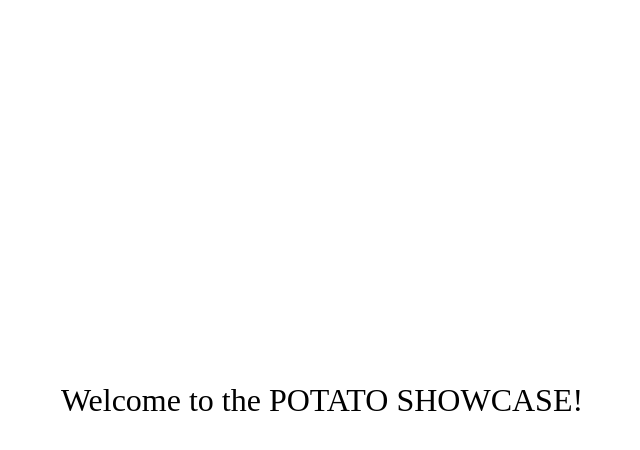
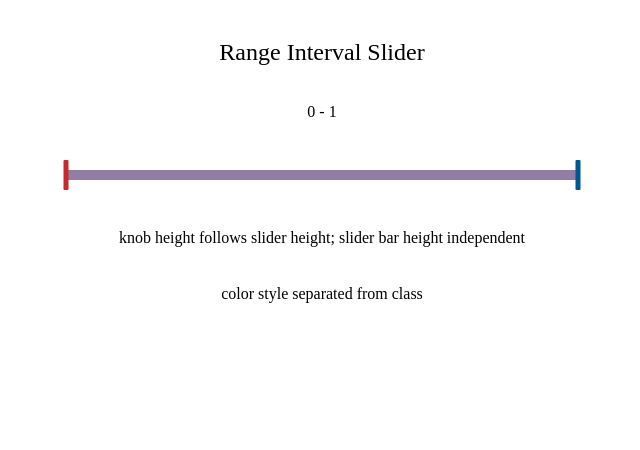
Before and after one commit to smellypotato/showcase, a React (Create React App) app: page /range-interval-slider in a window 1280 px wide. Shown: the top 450 px of the page, without its empty margins (318-958 px from the left). Built offline with nearby package versions, Linux system fonts and the light colour scheme.

Commit message:
prepare range interval slider

```diff
--- a/src/App.tsx
+++ b/src/App.tsx
@@ -3,6 +3,7 @@ import { BrowserRouter, Route, Switch } from "react-router-dom";
 import { ColorPickerPage } from './components/colorPicker/colorPickerPage';
 import { Home } from './components/home/home';
 import { IntervalSliderPage } from './components/intervalSlider/intervalSliderPage';
+import { RangeIntervalSliderPage } from './components/rangeIntervalSlider/rangeIntervalSliderPage';
 import { RangeSliderPage } from './components/rangeSlider/rangeSliderPage';
 import { SliderPage } from './components/slider/sliderPage';
 
@@ -16,6 +17,7 @@ export default class App extends React.Component<{}, {}> {
                         <Route exact path="/slider"><SliderPage /></Route>
                         <Route exact path="/interval-slider"><IntervalSliderPage /></Route>
                         <Route exact path="/range-slider"><RangeSliderPage /></Route>
+                        <Route exact path="/range-interval-slider"><RangeIntervalSliderPage /></Route>
                         <Route path="/"><Home /></Route>
                     </Switch>
                 </BrowserRouter>
--- /dev/null
+++ b/src/components/rangeIntervalSlider/rangeIntervalSlider.css
@@ -0,0 +1,23 @@
+.range-interval-slider {
+    display: flex;
+    align-items: center;
+    position: relative;
+    width: 100%;
+    height: 100%;
+}
+.range-interval-slider-bar {
+    width: 100%; /* always same as slider */
+    display: flex;
+    justify-content: flex-start; /* for positioning slider-fill */
+    overflow: hidden; /* for easy styling slider-fill */
+}
+.range-interval-slider-position {
+    width: 0;
+    height: 100%; /* for sizing slider-knob */
+    position: absolute;
+}
+.range-interval-slider-knob {
+    height: 100% !important; /* need to same as slider height*/
+    transform: translateX(-50%);
+}
+.range-interval-slider-fill { height: 100% }
--- /dev/null
+++ b/src/components/rangeIntervalSlider/rangeIntervalSlider.tsx
@@ -0,0 +1,76 @@
+import { useEffect, useRef, useState } from "react";
+import "./rangeIntervalSlider.css";
+
+export const RangeIntervalSlider = (props: { barColor: string, fillColor: string, barClass: string, minKnobClass: string, maxKnobClass: string, stopOnOverlap: boolean, onChangeMin: Function, onChangeMax: Function }) => {
+    let sliderRef = useRef<HTMLDivElement>(null);
+    let knobRef: [React.RefObject<HTMLDivElement>, React.RefObject<HTMLDivElement>] = [useRef<HTMLDivElement>(null), useRef<HTMLDivElement>(null)];
+    let [minKnobPos, setminKnobPos] = useState(0);
+    let [maxKnobPos, setmaxKnobPos] = useState(1);
+    let [activeKnob, setActiveKnob] = useState(-1); // for setting z-Index
+    let movingKnob = -1; //no need state, will reset anyway
+
+    useEffect(() => props.onChangeMin(minKnobPos), [minKnobPos]);
+    useEffect(() => props.onChangeMax(maxKnobPos), [maxKnobPos]);
+
+    let float2Decimal = (value: number, decimal: number) => parseFloat(value.toFixed(decimal));
+
+    let changeKnobPos = (pointerPos: [number, number]) => {
+        let rect = sliderRef.current!.getBoundingClientRect(); // get color picker global position
+        let x = pointerPos[0]; // get pointer global position
+        // check overflow
+        if (x < rect.left) x = rect.left;
+        else if (x > rect.right) x = rect.right;
+        let newPos = (x - rect.left) / rect.width;
+        let otherKnob = (movingKnob + 1) % 2;
+        let otherKnobRect = knobRef[otherKnob].current!.getBoundingClientRect();
+        let setKnobPos: React.Dispatch<React.SetStateAction<number>> = movingKnob === 0 ? setminKnobPos : setmaxKnobPos;
+        if ((movingKnob === 0 && x > otherKnobRect.left) || (movingKnob === 1 && x < otherKnobRect.left)) {
+            let otherKnobPos = (otherKnobRect.left - rect.left) / rect.width;
+            setKnobPos(float2Decimal(otherKnobPos, 4)); // set current knob position to exact same as other knob first
+            if (props.stopOnOverlap) return;
+            movingKnob = otherKnob; // change current knob to other knob
+            setActiveKnob(otherKnob);
+            setKnobPos = movingKnob === 0 ? setminKnobPos : setmaxKnobPos;
+        }
+        setKnobPos(float2Decimal(newPos, 4));
+    }
+
+    let onDown = (pos: [number, number], changeKnobPos: Function) => {
+        let rect = sliderRef.current!.getBoundingClientRect(); // get color picker global position
+        let sliderPos = (pos[0] - rect.left) / rect.width;
+        movingKnob = sliderPos < minKnobPos || Math.abs(sliderPos - minKnobPos) < Math.abs(sliderPos - maxKnobPos) ? 0 : 1;
+        setActiveKnob(movingKnob);
+        changeKnobPos(pos);
+        let move = (e: PointerEvent) => changeKnobPos([e.clientX, e.clientY]);
+        let up = () => {
+            movingKnob = -1;
+            setActiveKnob(-1);
+            document.body.removeEventListener("pointermove", move);
+            document.body.removeEventListener("pointerup", up);
+        }
+        document.body.addEventListener("pointermove", move);
+        document.body.addEventListener("pointerup", up);
+    }
+
+    return (
+        <div ref={ sliderRef } className="range-interval-slider no_highlight"
+            onPointerDown={ (e: React.PointerEvent<HTMLDivElement>) => onDown([e.clientX, e.clientY], changeKnobPos) }>
+            <div className={ `range-interval-slider-bar ${props.barClass}` }
+                style={ {
+                    background: `linear-gradient(to right,
+                        ${props.barColor} ${minKnobPos * 100}%,
+                        ${props.fillColor} ${minKnobPos * 100}%,
+                        ${props.fillColor} ${maxKnobPos * 100}%,
+                        ${props.barColor} ${maxKnobPos * 100}%,
+                        ${props.barColor})`
+                } }
+            />
+            <div ref={ knobRef[0] } className="range-interval-slider-position" style={ { left: `${minKnobPos * 100}%`, zIndex: activeKnob === 0 ? 1 : 0 } }>
+                <div className={ `range-interval-slider-knob ${props.minKnobClass}` } />
+            </div>
+            <div ref={ knobRef[1] } className="range-interval-slider-position" style={ { left: `${maxKnobPos * 100}%`, zIndex: activeKnob === 1 ? 1 : 0 } }>
+                <div className={ `range-interval-slider-knob ${props.maxKnobClass}` } />
+            </div>
+        </div>
+    )
+}
--- /dev/null
+++ b/src/components/rangeIntervalSlider/rangeIntervalSliderPage.css
@@ -0,0 +1,20 @@
+#range-interval-slider-page {
+    height: 100vh;
+    padding: 5vh 5vw;
+    display: flex;
+    flex-direction: column;
+    align-items: center;
+    row-gap: 40px;
+}
+#range-interval-slider-page-slider {
+    width: 40vw;
+    height: 30px;
+}
+.range-interval-slider-page-slider-bar {
+    border-radius: 1px;
+    height: 10px;
+}
+.range-interval-slider-page-slider-knob {
+    width: 5px;
+    border-radius: 1px;
+}
--- /dev/null
+++ b/src/components/rangeIntervalSlider/rangeIntervalSliderPage.tsx
@@ -0,0 +1,41 @@
+import React from "react";
+import { RangeIntervalSlider } from "./rangeIntervalSlider";
+
+import "./rangeIntervalSliderPage.css";
+
+export class RangeIntervalSliderPage extends React.Component<{}, { min: number, max: number }> {
+    state = {
+        min: 0,
+        max: 1,
+    }
+
+    onChangeMin(number: number) {
+        this.setState({ min: number });
+    }
+    onChangeMax(number: number) {
+        this.setState({ max: number });
+    }
+
+    render() {
+        return (
+            <div id="range-interval-slider-page">
+                <div className="f_24">Range Interval Slider</div>
+                <div className="f_16">{ this.state.min } - { this.state.max }</div>
+                <div id="range-interval-slider-page-slider">
+                    <RangeIntervalSlider
+                        barColor="#C1C9CD"
+                        fillColor="#927DA4"
+                        barClass="range-interval-slider-page-slider-bar"
+                        minKnobClass="range-interval-slider-page-slider-knob bg_red"
+                        maxKnobClass="range-interval-slider-page-slider-knob bg_blue"
+                        stopOnOverlap={ true }
+                        onChangeMin={ this.onChangeMin.bind(this) }
+                        onChangeMax={ this.onChangeMax.bind(this) }
+                    />
+                </div>
+                <div>knob height follows slider height; slider bar height independent</div>
+                <div>color style separated from class</div>
+            </div>
+        )
+    }
+}
```
